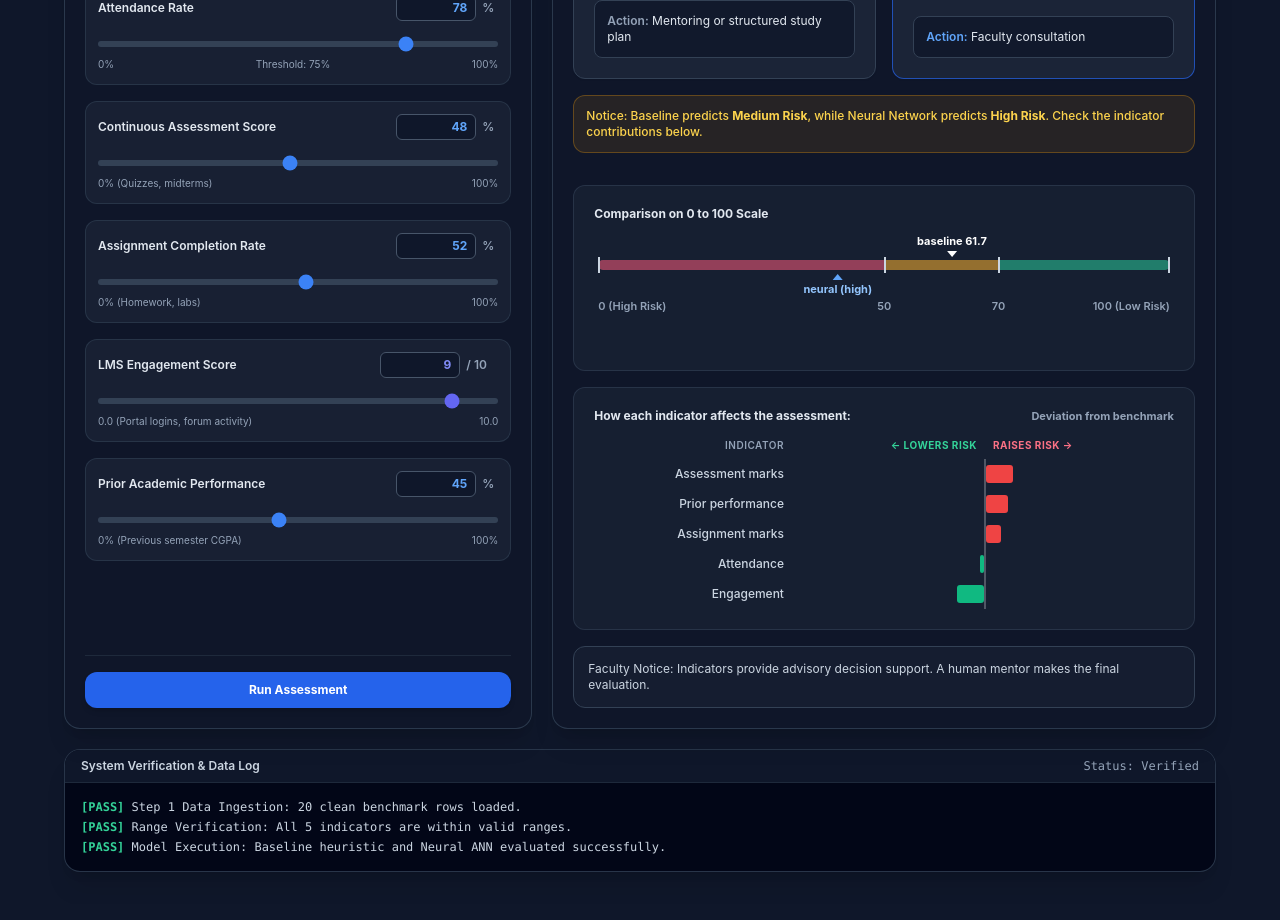
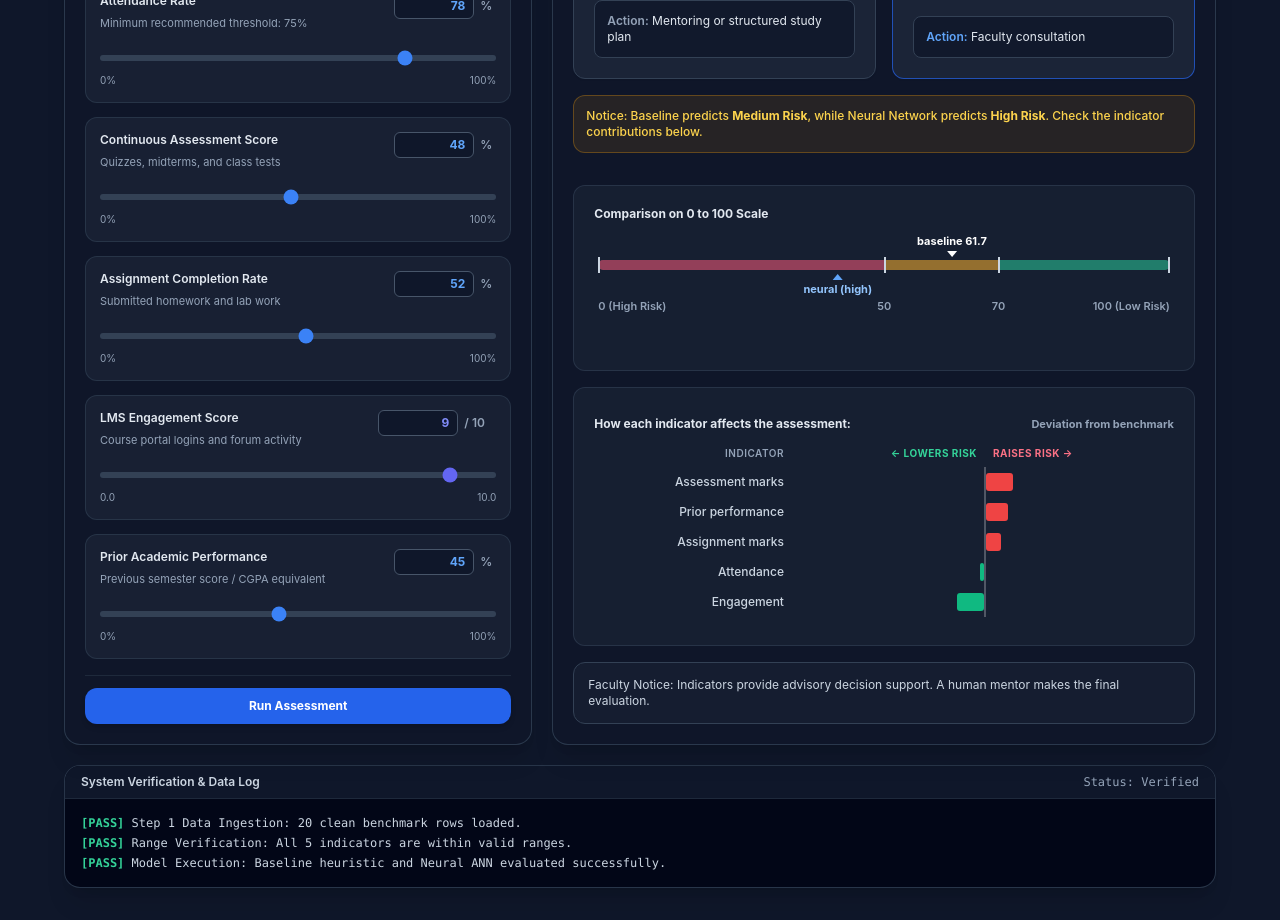
Before and after one commit to okayyyabhishek/SC03-Student-Performance-and-Academic-Intervention-System-Approximate-answer, a plain HTML site: page presentation/index.html in a window 1280 px wide. Shown: the part 324-1244 px from the top of the page. Drawn offline with nearby package versions, Linux system fonts and the light colour scheme.

Commit message:
fix(ui): move indicator descriptions under titles and remove empty gap above Run Assessment

```diff
--- a/presentation/index.html
+++ b/presentation/index.html
@@ -40,9 +40,8 @@
     <div class="grid grid-cols-1 lg:grid-cols-12 gap-5">
 
       <!-- Left Panel: Input Indicators with Manual Typing and Sliders -->
-      <div class="lg:col-span-5 bg-slate-900/80 border border-slate-700/80 rounded-2xl p-5 shadow-xl flex flex-col justify-between">
-        <div>
-          <div class="flex items-center justify-between pb-3 border-b border-slate-800 mb-4">
+      <div class="lg:col-span-5 bg-slate-900/80 border border-slate-700/80 rounded-2xl p-5 shadow-xl flex flex-col gap-4">
+        <div class="flex items-center justify-between pb-3 border-b border-slate-800">
           <h2 class="text-sm font-bold uppercase tracking-wider text-slate-200">
             Student Indicators
           </h2>
@@ -50,7 +49,7 @@
         </div>
 
         <!-- Student Record Selector -->
-          <div class="mb-5">
+        <div>
           <label for="recSelect" class="block text-xs font-semibold text-slate-300 mb-1.5">
             Choose an example student profile:
           </label>
@@ -65,14 +64,17 @@
         </div>
 
         <!-- Indicator Inputs: BOTH Direct Typing & Range Slider -->
-          <div class="space-y-4">
+        <div class="flex-1 flex flex-col justify-between gap-3.5">
 
           <!-- 1. Attendance Rate -->
-            <div class="bg-slate-800/60 border border-slate-700/60 rounded-xl p-3">
-              <div class="flex justify-between items-center mb-2">
-                <label for="numAtt" class="text-xs font-semibold text-slate-200">
+          <div class="bg-slate-800/60 border border-slate-700/60 rounded-xl p-3.5">
+            <div class="flex justify-between items-start mb-2.5">
+              <div>
+                <label for="numAtt" class="block text-xs font-semibold text-slate-200">
                   Attendance Rate
                 </label>
+                <span class="text-[11px] text-slate-400">Minimum recommended threshold: 75%</span>
+              </div>
               <div class="flex items-center gap-1.5">
                 <input type="number" id="numAtt" min="0" max="100" step="0.5" value="78.0"
                        oninput="syncFromInput('att')"
@@ -83,19 +85,21 @@
             <input type="range" id="sliderAtt" min="0" max="100" step="0.5" value="78"
                    oninput="syncFromSlider('att')"
                    class="w-full h-1.5 bg-slate-700 rounded-lg appearance-none cursor-pointer accent-blue-500">
-              <div class="flex justify-between text-[10px] text-slate-400 mt-1">
+            <div class="flex justify-between text-[10px] text-slate-400 mt-1.5">
               <span>0%</span>
-                <span>Threshold: 75%</span>
               <span>100%</span>
             </div>
           </div>
 
           <!-- 2. Continuous Assessment -->
-            <div class="bg-slate-800/60 border border-slate-700/60 rounded-xl p-3">
-              <div class="flex justify-between items-center mb-2">
-                <label for="numAss" class="text-xs font-semibold text-slate-200">
+          <div class="bg-slate-800/60 border border-slate-700/60 rounded-xl p-3.5">
+            <div class="flex justify-between items-start mb-2.5">
+              <div>
+                <label for="numAss" class="block text-xs font-semibold text-slate-200">
                   Continuous Assessment Score
                 </label>
+                <span class="text-[11px] text-slate-400">Quizzes, midterms, and class tests</span>
+              </div>
               <div class="flex items-center gap-1.5">
                 <input type="number" id="numAss" min="0" max="100" step="0.5" value="48.0"
                        oninput="syncFromInput('ass')"
@@ -106,18 +110,21 @@
             <input type="range" id="sliderAss" min="0" max="100" step="0.5" value="48"
                    oninput="syncFromSlider('ass')"
                    class="w-full h-1.5 bg-slate-700 rounded-lg appearance-none cursor-pointer accent-blue-500">
-              <div class="flex justify-between text-[10px] text-slate-400 mt-1">
-                <span>0% (Quizzes, midterms)</span>
+            <div class="flex justify-between text-[10px] text-slate-400 mt-1.5">
+              <span>0%</span>
               <span>100%</span>
             </div>
           </div>
 
           <!-- 3. Assignment Completion -->
-            <div class="bg-slate-800/60 border border-slate-700/60 rounded-xl p-3">
-              <div class="flex justify-between items-center mb-2">
-                <label for="numAsg" class="text-xs font-semibold text-slate-200">
+          <div class="bg-slate-800/60 border border-slate-700/60 rounded-xl p-3.5">
+            <div class="flex justify-between items-start mb-2.5">
+              <div>
+                <label for="numAsg" class="block text-xs font-semibold text-slate-200">
                   Assignment Completion Rate
                 </label>
+                <span class="text-[11px] text-slate-400">Submitted homework and lab work</span>
+              </div>
               <div class="flex items-center gap-1.5">
                 <input type="number" id="numAsg" min="0" max="100" step="0.5" value="52.0"
                        oninput="syncFromInput('asg')"
@@ -128,18 +135,21 @@
             <input type="range" id="sliderAsg" min="0" max="100" step="0.5" value="52"
                    oninput="syncFromSlider('asg')"
                    class="w-full h-1.5 bg-slate-700 rounded-lg appearance-none cursor-pointer accent-blue-500">
-              <div class="flex justify-between text-[10px] text-slate-400 mt-1">
-                <span>0% (Homework, labs)</span>
+            <div class="flex justify-between text-[10px] text-slate-400 mt-1.5">
+              <span>0%</span>
               <span>100%</span>
             </div>
           </div>
 
           <!-- 4. LMS Engagement Score -->
-            <div class="bg-slate-800/60 border border-slate-700/60 rounded-xl p-3">
-              <div class="flex justify-between items-center mb-2">
-                <label for="numEng" class="text-xs font-semibold text-slate-200">
+          <div class="bg-slate-800/60 border border-slate-700/60 rounded-xl p-3.5">
+            <div class="flex justify-between items-start mb-2.5">
+              <div>
+                <label for="numEng" class="block text-xs font-semibold text-slate-200">
                   LMS Engagement Score
                 </label>
+                <span class="text-[11px] text-slate-400">Course portal logins and forum activity</span>
+              </div>
               <div class="flex items-center gap-1.5">
                 <input type="number" id="numEng" min="0" max="10" step="0.1" value="9.0"
                        oninput="syncFromInput('eng')"
@@ -150,18 +160,21 @@
             <input type="range" id="sliderEng" min="0" max="10" step="0.1" value="9"
                    oninput="syncFromSlider('eng')"
                    class="w-full h-1.5 bg-slate-700 rounded-lg appearance-none cursor-pointer accent-indigo-500">
-              <div class="flex justify-between text-[10px] text-slate-400 mt-1">
-                <span>0.0 (Portal logins, forum activity)</span>
+            <div class="flex justify-between text-[10px] text-slate-400 mt-1.5">
+              <span>0.0</span>
               <span>10.0</span>
             </div>
           </div>
 
           <!-- 5. Prior Academic Performance -->
-            <div class="bg-slate-800/60 border border-slate-700/60 rounded-xl p-3">
-              <div class="flex justify-between items-center mb-2">
-                <label for="numPri" class="text-xs font-semibold text-slate-200">
+          <div class="bg-slate-800/60 border border-slate-700/60 rounded-xl p-3.5">
+            <div class="flex justify-between items-start mb-2.5">
+              <div>
+                <label for="numPri" class="block text-xs font-semibold text-slate-200">
                   Prior Academic Performance
                 </label>
+                <span class="text-[11px] text-slate-400">Previous semester score / CGPA equivalent</span>
+              </div>
               <div class="flex items-center gap-1.5">
                 <input type="number" id="numPri" min="0" max="100" step="0.5" value="45.0"
                        oninput="syncFromInput('pri')"
@@ -172,16 +185,15 @@
             <input type="range" id="sliderPri" min="0" max="100" step="0.5" value="45"
                    oninput="syncFromSlider('pri')"
                    class="w-full h-1.5 bg-slate-700 rounded-lg appearance-none cursor-pointer accent-blue-500">
-              <div class="flex justify-between text-[10px] text-slate-400 mt-1">
-                <span>0% (Previous semester CGPA)</span>
+            <div class="flex justify-between text-[10px] text-slate-400 mt-1.5">
+              <span>0%</span>
               <span>100%</span>
             </div>
           </div>
 
         </div>
-        </div>
 
-        <div class="pt-4 mt-4 border-t border-slate-800">
+        <div class="pt-3 border-t border-slate-800">
           <button onclick="evaluateModels()" class="w-full py-2.5 px-4 rounded-xl font-bold text-xs bg-blue-600 hover:bg-blue-500 text-white shadow-md transition flex items-center justify-center gap-2">
             <span>Run Assessment</span>
           </button>
```
Also changed, not shown: index.html (+44 -32 lines). Lines whose indentation alone changed are shown as unchanged.
